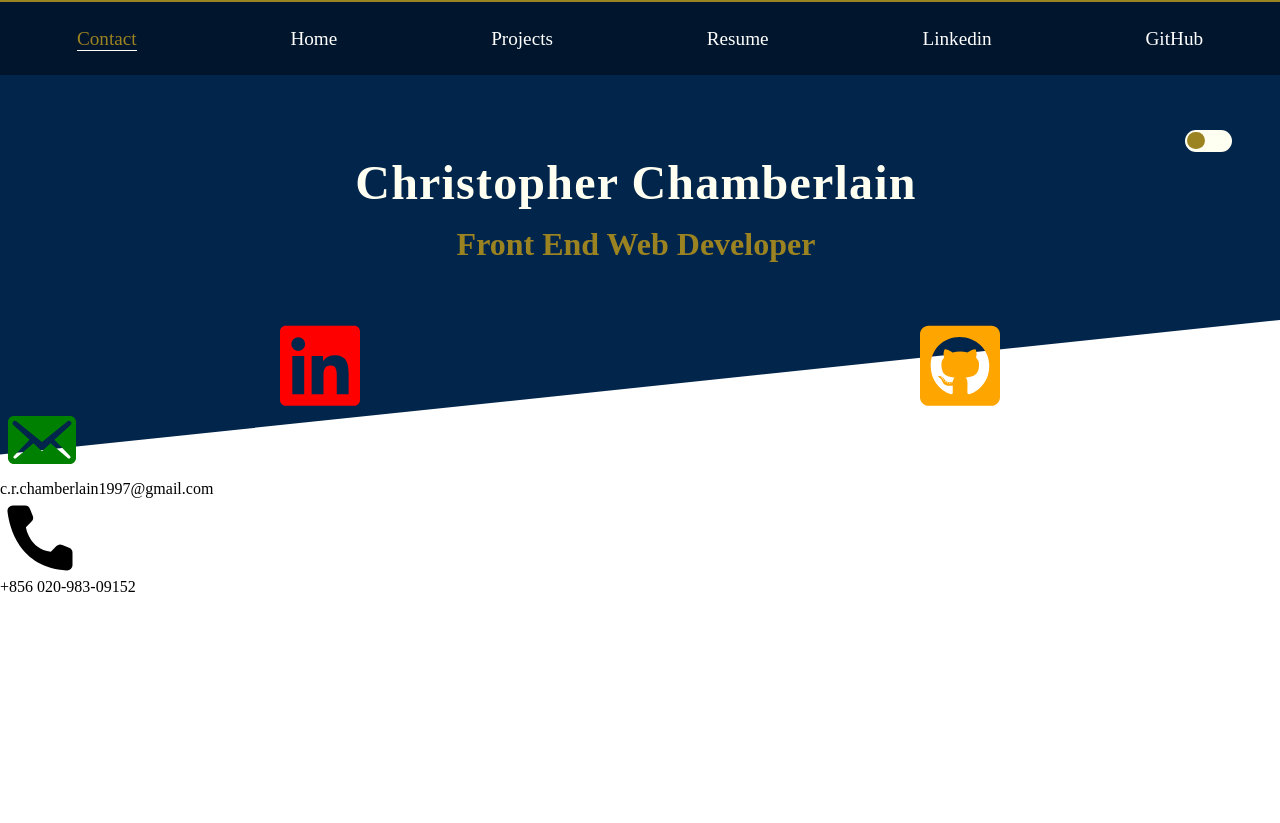
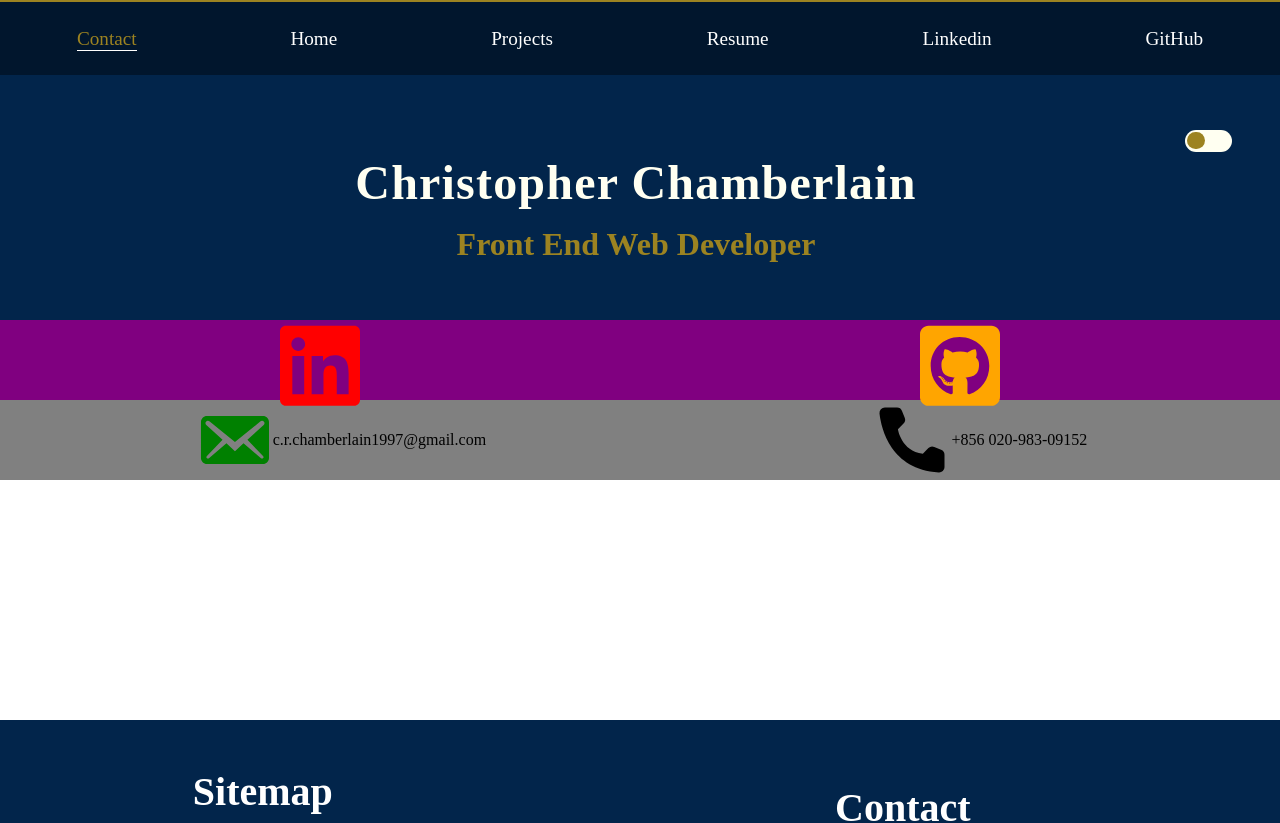
Before and after one commit to AkaraTawng/portfolio-mf-v2, a React (Create React App) app: page /contact in a window 1280 px wide. Shown: the top 823 px of the page. Built offline with nearby package versions, Linux system fonts and the light colour scheme.

Commit message:
set flex styles for #contact-section, #email-ul, and #contact-ul

```diff
--- a/src/main.css
+++ b/src/main.css
@@ -807,6 +807,9 @@
   }
 }
 
+#social-icons-section {
+  background-color: purple;
+}
 #social-icons-section ul {
   display: flex;
   flex-direction: row;
@@ -824,6 +827,22 @@
   height: 5rem;
 }
 
+#contact-section {
+  background-color: gray;
+  display: flex;
+  justify-content: space-around;
+}
+#contact-section ul {
+  list-style-type: none;
+}
+#contact-section #email-ul {
+  display: flex;
+  align-items: center;
+}
+#contact-section #contact-ul {
+  display: flex;
+  align-items: center;
+}
 #contact-section #email-icon {
   fill: green;
   width: 5rem;
--- a/src/scss/layout/_contact.scss
+++ b/src/scss/layout/_contact.scss
@@ -1,4 +1,5 @@
 #social-icons-section {
+    background-color: purple;
     ul {
         display: flex;
         flex-direction: row;
@@ -19,6 +20,23 @@
 }
 
 #contact-section {
+    background-color: gray;
+    display: flex;
+    justify-content: space-around;
+    ul {
+        list-style-type: none;
+    }
+
+    #email-ul {
+        display: flex;
+        align-items: center;
+    }
+
+    #contact-ul {
+        display: flex;
+        align-items: center;
+    }
+
     #email-icon {
         fill: green;
         width: 5rem;
```
Also changed, not shown: 1 other file (tests, documents, lock files or other folders).
